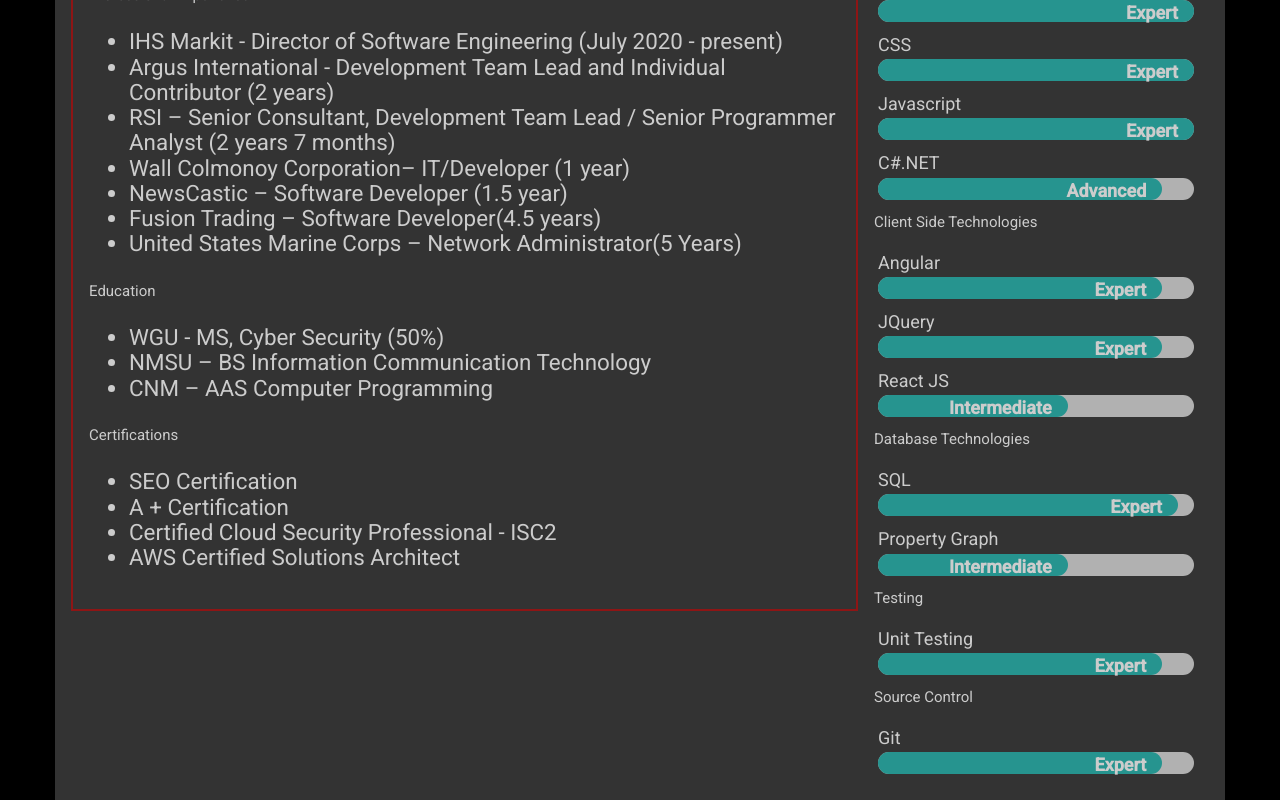
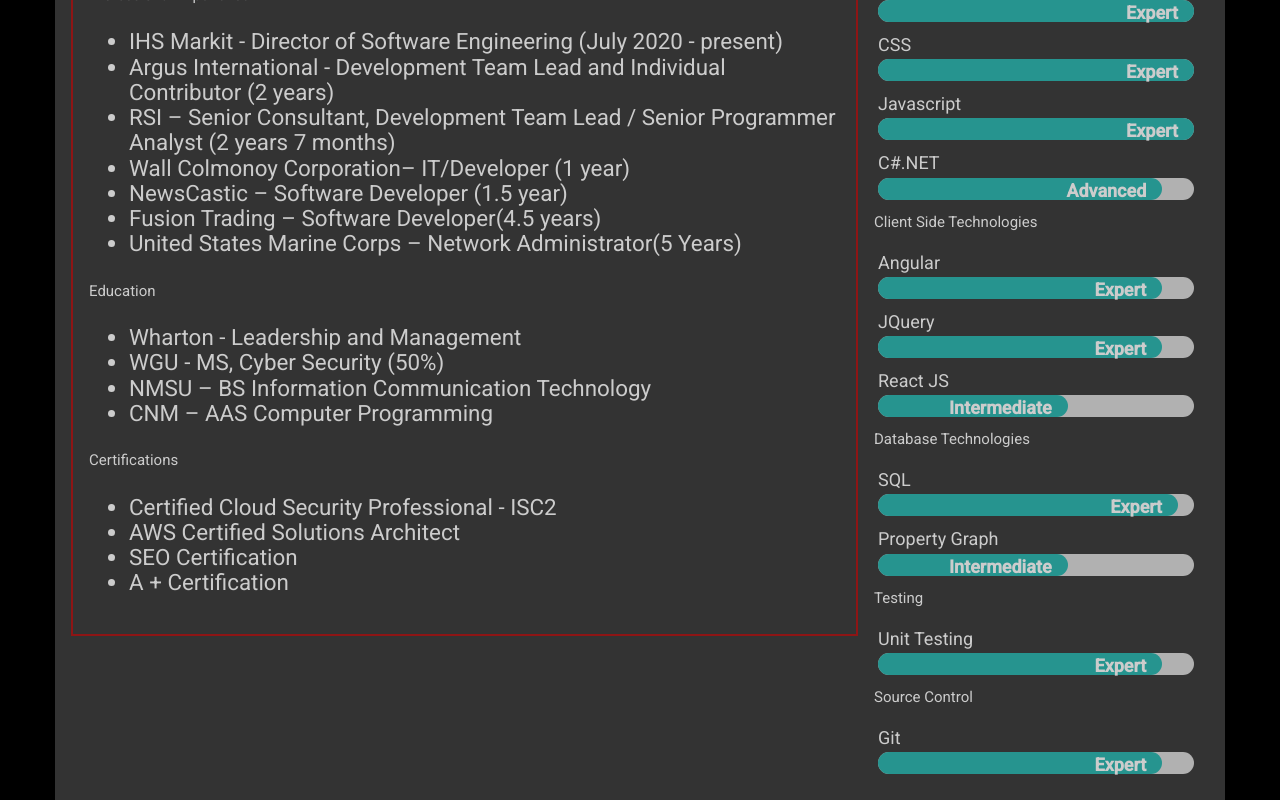
Before and after one commit to dornellaskj/studyApp, an Angular app: page / in a window 1280 px wide. Shown: the part 1152-1952 px from the top of the page. Built offline with nearby package versions, Linux system fonts and the light colour scheme.

Commit message:
quick cert update

```diff
--- a/src/app/resume/resume.component.html
+++ b/src/app/resume/resume.component.html
@@ -10,7 +10,7 @@
             Over the last 5 years I have been focused on leadership, security, and cloud technology. I enjoy continuous learning, I always have at least 1 book I am actively reading.
             In my current role, we are building a brand new application. I work on the architecture team, manage our AWS account, act as our security Analyst/Engineer,
             while also training, mentoring, and managing 12 teams.
-
+        </p>
         <h4 class="section-header">Key Career Experience</h4>
         <ul>
             <li>Built, trained, and manage 12 high performing agile development teams. Including 1 TechOps Team.</li>
@@ -40,16 +40,17 @@
         </ul>
         <h4 class="section-header">Education</h4>
         <ul>
+            <li>Wharton - Leadership and Management</li>
             <li>WGU - MS, Cyber Security (50%)</li>
             <li>NMSU – BS Information Communication Technology</li>
             <li>CNM – AAS Computer Programming</li>
         </ul>
         <h4 class="section-header">Certifications </h4>
         <ul>
+            <li>Certified Cloud Security Professional - ISC2</li>
+            <li>AWS Certified Solutions Architect</li>
             <li>SEO Certification</li>
             <li>A + Certification</li>
-            <li>Certified Cloud Security Professional - ISC2</li>
-            <li>AWS Certified Solutions Architect</li>
         </ul>
     </div>
 </div>
```
